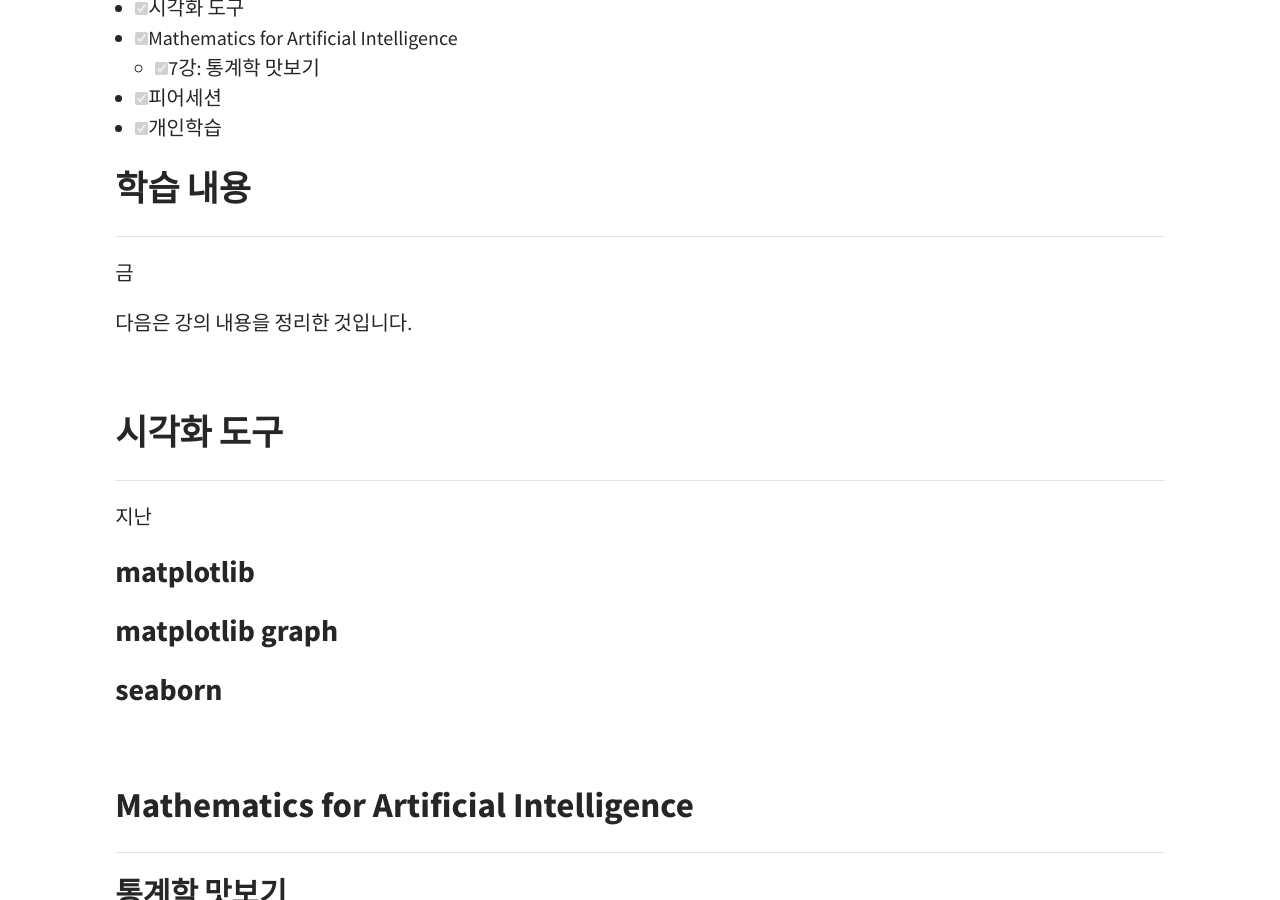
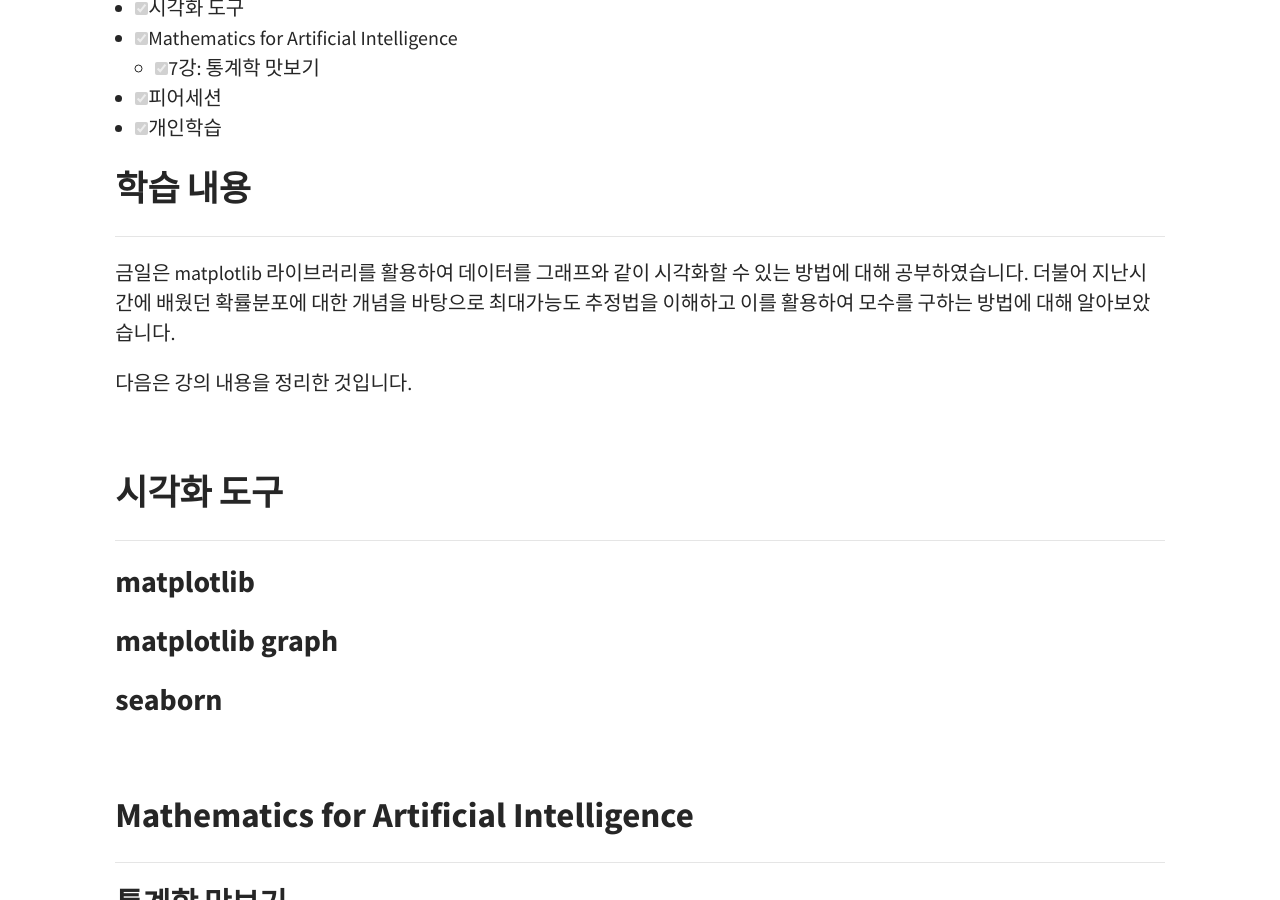
Before and after one commit to JJayy/JJayy.github.io, a Jekyll site: the page built from _posts/2020-01-29-day-10.md, in a window 1280 px wide and 900 px high, scrolled down 546 px. Built offline with Jekyll 4.4.1, drawn with Linux system fonts in a browser that asks for light colours; formulas are drawn with MathJax 3.

Commit message:
Update 2020-01-29-day-10.md

```diff
--- a/_posts/2020-01-29-day-10.md
+++ b/_posts/2020-01-29-day-10.md
@@ -24,7 +24,7 @@ tags: [Boost camp, AI tech, Day10]
 
 ## 학습 내용
 ---
-금
+금일은 matplotlib 라이브러리를 활용하여 데이터를 그래프와 같이 시각화할 수 있는 방법에 대해 공부하였습니다. 더불어 지난시간에 배웠던 확률분포에 대한 개념을 바탕으로 최대가능도 추정법을 이해하고 이를 활용하여 모수를 구하는 방법에 대해 알아보았습니다.
 
 다음은 강의 내용을 정리한 것입니다.
 
```
Also changed, not shown: other parts of _posts/2020-01-29-day-10.md (+0 -1 lines).
